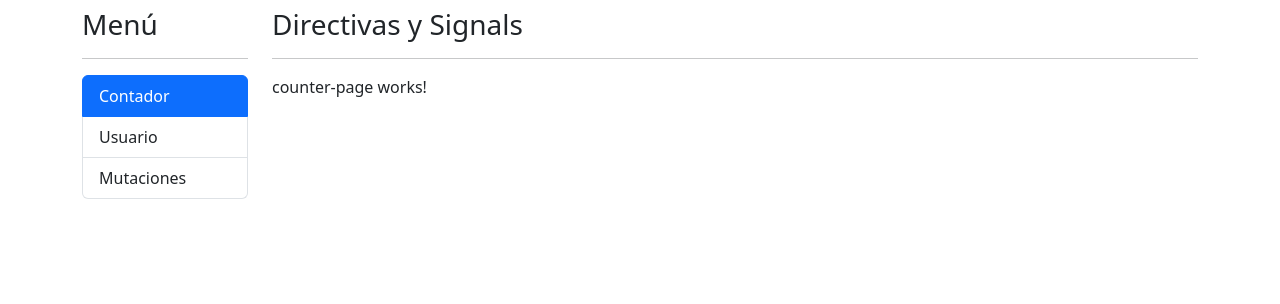
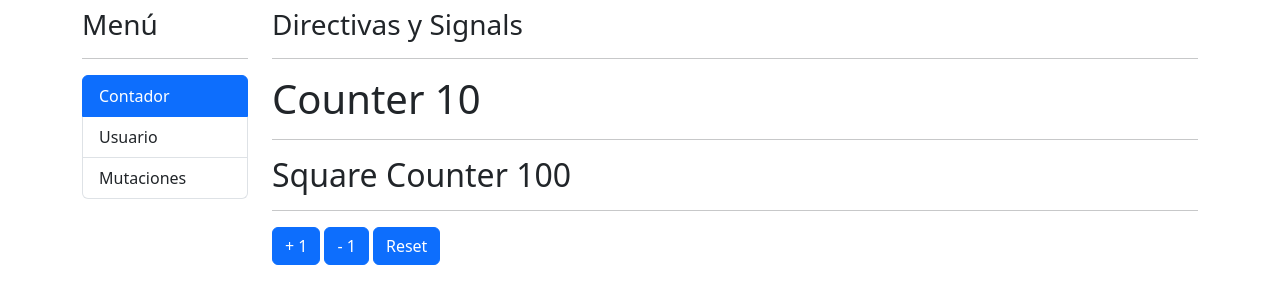
Before and after one commit to AAGuedes/angular-directivas-signals, an Angular app: page /signals/counter in a window 1280 px wide. Shown: the top 304 px of the page. Built offline with nearby package versions, Linux system fonts and the light colour scheme.

Commit message:
Counter Signal

```diff
--- a/src/app/signals/pages/counter-page/counter-page.component.html
+++ b/src/app/signals/pages/counter-page/counter-page.component.html
@@ -1 +1,17 @@
-<p>counter-page works!</p>
+<h1>Counter {{ counter() }}</h1>
+<hr>
+<h2>Square Counter {{ squareCounter() }}</h2>
+<hr>
+
+<button (click)="increaseBy(+1)"
+        class="btn btn-primary">
+        + 1
+</button>
+<button (click)="increaseBy(-1)"
+        class="btn btn-primary ms-1">
+        - 1
+</button>
+<button (click)="counter.set(0)"
+        class="btn btn-primary ms-1">
+        Reset
+</button>
--- a/src/app/signals/pages/counter-page/counter-page.component.ts
+++ b/src/app/signals/pages/counter-page/counter-page.component.ts
@@ -1,4 +1,4 @@
-import { Component } from '@angular/core';
+import { Component, Signal, WritableSignal, computed, signal } from '@angular/core';
 
 @Component({
   selector: 'app-counter-page',
@@ -7,4 +7,12 @@ import { Component } from '@angular/core';
 })
 export class CounterPageComponent {
 
+  public counter: WritableSignal<number> = signal(10);
+
+  public squareCounter: Signal<number> = computed(() => this.counter() * this.counter());
+
+  increaseBy(value: number) {
+    this.counter.update(current => current + value);
+  }
+
 }
```
